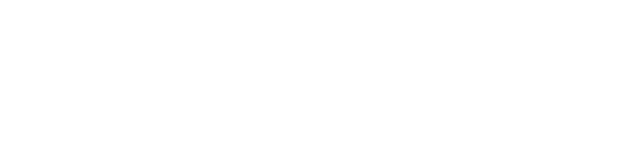
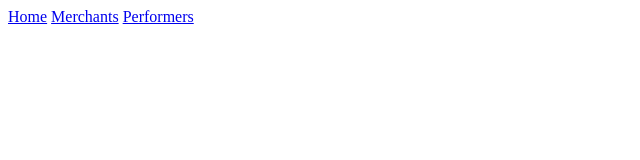
Before and after one commit to PatrickColleton/sinatra-site, a plain HTML site: page merchants.html in a window 1280 px wide. Shown: the whole page, without its empty margins (0-640 px from the left). Drawn offline with Linux system fonts and the light colour scheme.

Commit message:
added navigation

```diff
--- a/merchants.html
+++ b/merchants.html
@@ -6,6 +6,9 @@
     <link rel="stylesheet" href="css/merchants.css">
   </head>
   <body>
+    <a href="index.html">Home</a>
+    <a href="merchants.html">Merchants</a>
+    <a href="performers.html">Performers</a>
 
   </body>
 </html>
```
Also changed, not shown: index.html (+3 -0 lines), performers.html (+3 -0 lines).
